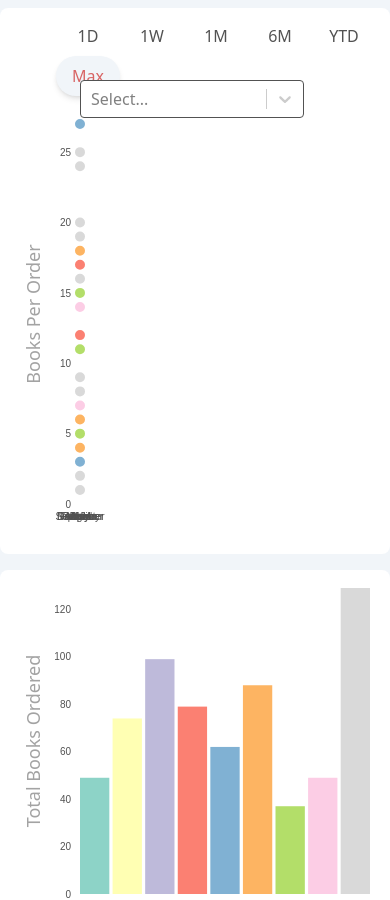
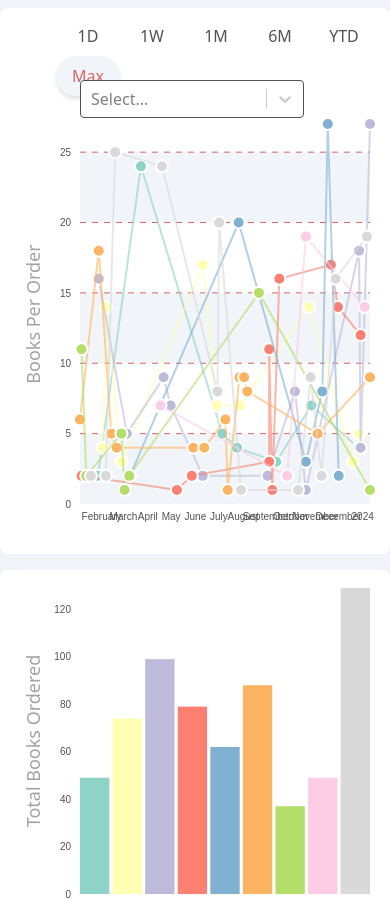
Before and after one commit to francoisdillinger/book_nook_frontend, a React (Vite) app: page / in a window 390 px wide. Shown: the top 900 px of the page. Built offline with nearby package versions, Linux system fonts and the light colour scheme.

Commit message:
Add ResponsiveSVGContainer component to UsersAdminChart

```diff
--- a/src/components/UsersAdminChart.tsx
+++ b/src/components/UsersAdminChart.tsx
@@ -12,6 +12,7 @@ import { UsersType } from "../data/users";
 import XAxis from "./XAxis";
 import YAxis from "./YAxis";
 import { MarginType } from "./AdminChart";
+import ResponsiveSVGContainer from "./ResponsiveSVGContainer";
 
 const filterOutInactiveUsers = (
 	users: ProcessedUserType[]
@@ -24,6 +25,8 @@ type UsersAdminChartType = {
 	timeFilter: string;
 	// graphWidth: number;
 	// graphHeight: number;
+	width: number;
+	height: number;
 	windowSizeInPixels: number;
 	tooltip: TooltipStateType;
 	setTooltip: Function;
@@ -40,6 +43,8 @@ export default function UsersAdminChart({
 	timeFilter,
 	// graphHeight,
 	// graphWidth,
+	width,
+	height,
 	windowSizeInPixels,
 	tooltip,
 	setTooltip,
@@ -50,12 +55,17 @@ export default function UsersAdminChart({
 	setSelectOptions,
 	focusedUser,
 }: UsersAdminChartType) {
-	const svgHeight = 450;
+	console.log("Height: ", height);
+	console.log("Width: ", width);
+	const svgWidth = width;
+	const svgHeight = height;
 	const graphHeight = svgHeight - margin.top - margin.bottom;
-	const graphWidth =
-		windowSizeInPixels <= 800
-			? windowSizeInPixels - margin.left - margin.right
-			: windowSizeInPixels * 0.9 - margin.left - margin.right;
+	const graphWidth = svgWidth - margin.left - margin.right;
+
+	// const graphWidth =
+	// 	width <= 800
+	// 		? width - margin.left - margin.right
+	// 		: width * 0.9 - margin.left - margin.right;
 	const svgLineChartRef = useRef<SVGSVGElement>(null);
 	const graphLineChartRef = useRef<SVGSVGElement>(null);
 	const [filteredUserData, setFilteredUserData] =
@@ -169,11 +179,17 @@ export default function UsersAdminChart({
 		[x, graphHeight]
 	);
 
+	// return (
+	// 	<ResponsiveSVGContainer>
+	// 		<div>hello</div>
+	// 	</ResponsiveSVGContainer>
+	// );
+
 	return (
 		<React.Fragment>
 			<svg
 				ref={svgLineChartRef}
-				width={windowSizeInPixels * 0.9}
+				width={svgWidth}
 				height={svgHeight}
 			>
 				<g
@@ -186,6 +202,7 @@ export default function UsersAdminChart({
 						<XAxis
 							xScale={x}
 							height={graphHeight}
+							width={graphWidth}
 						/>
 					)}
 					{hasData && (
```
